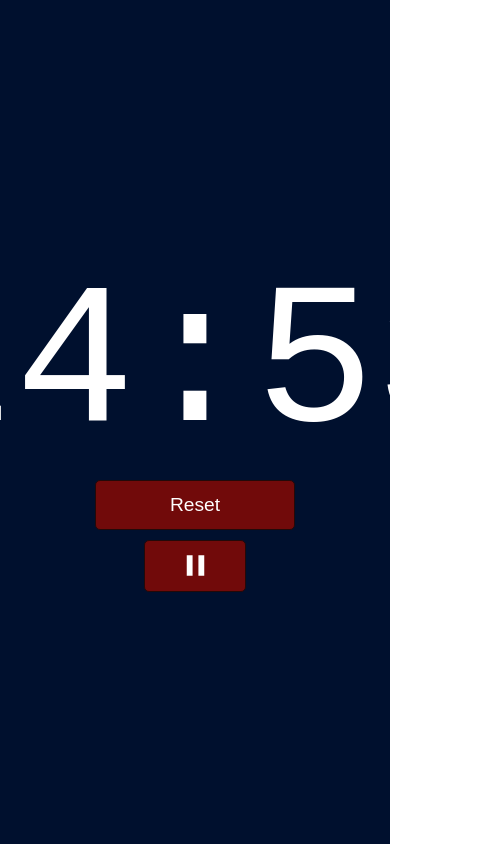
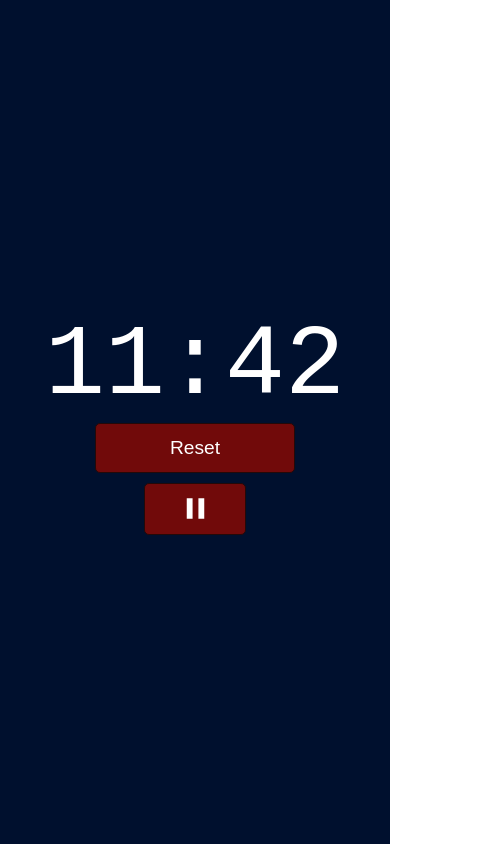
Before and after one commit to muhammed-ijlan/PomodoroApp, a React (Create React App) app: page / in a window 390 px wide. Shown: the whole page, 495 px wide, since content can reach past the window. Built offline with nearby package versions, Linux system fonts and the light colour scheme.

Commit message:
app made responsive

```diff
--- a/src/App.css
+++ b/src/App.css
@@ -51,3 +51,15 @@
   border: 1px solid rgb(35, 9, 9);
   border-radius: 5px;
 }
+
+@media screen and (max-width: 1024px) {
+  .message {
+    font-size: 50px;
+  }
+  .timer {
+    font-size: 100px;
+  }
+  .pomodoro {
+    height: 100vh;
+  }
+}
--- a/src/Pomodoro.js
+++ b/src/Pomodoro.js
@@ -31,7 +31,7 @@ function Pomodoro() {
             } else {
                 return;
             }
-        }, 1000);
+        }, 10);
         return () => clearInterval(intarval)
     }, [minute, second, message, paused])
 
```
